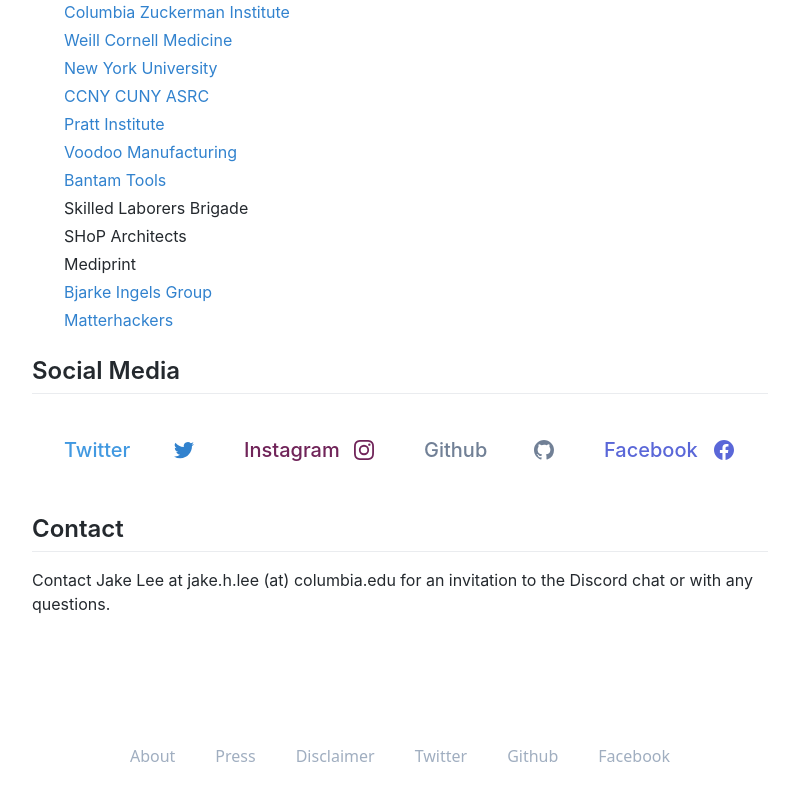
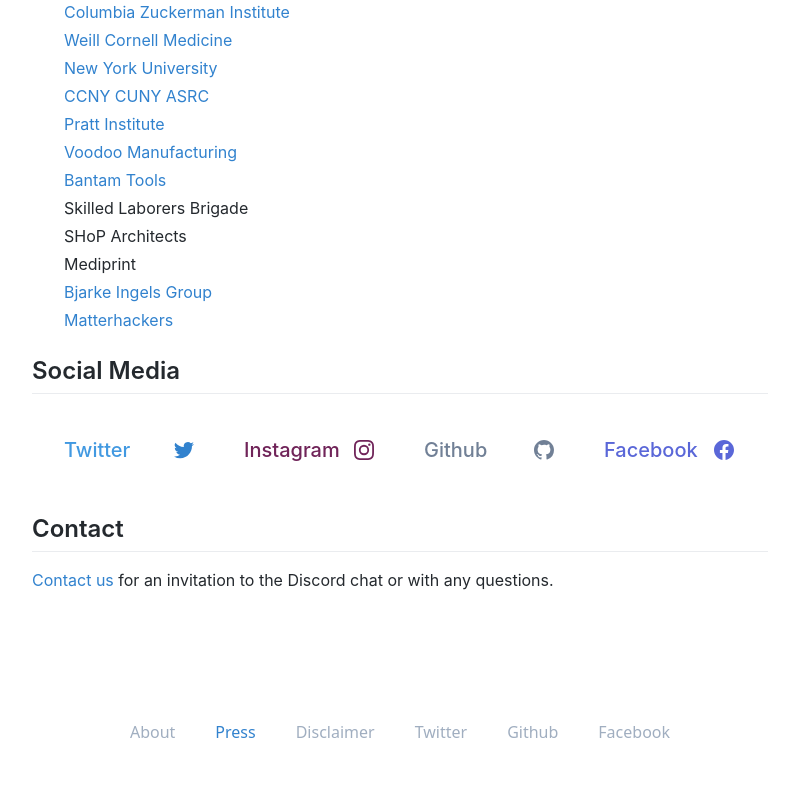
Before and after one commit to NYCPPE/nyc-makers-vs-covid, a Next.js app: page /about in a window 1280 px wide. Shown: the part 722-1522 px from the top of the page, without its empty margins (240-1039 px from the left). Built offline with nearby package versions, Linux system fonts and the light colour scheme; what @tailwindcss/ui would draw is missing.

Commit message:
Use NYC Makes PPE email instead of Jake's

```diff
--- a/components/footer.jsx
+++ b/components/footer.jsx
@@ -13,8 +13,8 @@ export default ({ children }) => (
 
         <div className="px-5 py-2">
           <a
-            href="mailto:jake.h.lee@columbia.edu"
-            className="text-base leading-6 text-gray-500 hover:text-gray-900"
+            href="mailto:mediainfo@nycmakesppe.com"
+            className="text-base leading-6 text-g gray-500 hover:text-gray-900"
           >
             Press
           </a>
--- a/pages/about.mdx
+++ b/pages/about.mdx
@@ -35,4 +35,4 @@ We are running a gofundme campaign to cover material costs for all manufactured
 
 ## Contact
 
-Contact Jake Lee at jake.h.lee (at) columbia.edu for an invitation to the Discord chat or with any questions.
+[Contact us](mailto:nycmakesppe@gmail.com) for an invitation to the Discord chat or with any questions.
--- a/pages/index.jsx
+++ b/pages/index.jsx
@@ -103,7 +103,7 @@ export default () => (
       </a>
       <a
         className="text-base text-pink-600 rounded-lg"
-        href="mailto:jake.h.lee@columbia.edu"
+        href="mailto:nycmakesppe@gmail.com"
       >
         Get involved
       </a>
--- a/pages/instructions.mdx
+++ b/pages/instructions.mdx
@@ -80,7 +80,7 @@ Instructions are available here: [\[External Link\]](https://www.project-cloth-m
 ### DIY Paper Mask
 
 [[warning]]
-| This design has not yet been tested - please [reach out](mailto:jake.h.lee@columbia.edu) if you're interested in giving feeback.
+| This design has not yet been tested - please [reach out](mailto:nycmakesppe@gmail.com) if you're interested in giving feeback.
 
 This mask concept can be assembled in about 10 minutes using a piece paper. Designed for the general public to avoid using supply that might be needed by hospitals or those who can't otherwise get access to other masks. Instructions are available here: [\[Internal Link\]](/pdf/Face_Mask_DIY_V2.4_JP_Leconte_PaperPaul.pdf)
 
```
